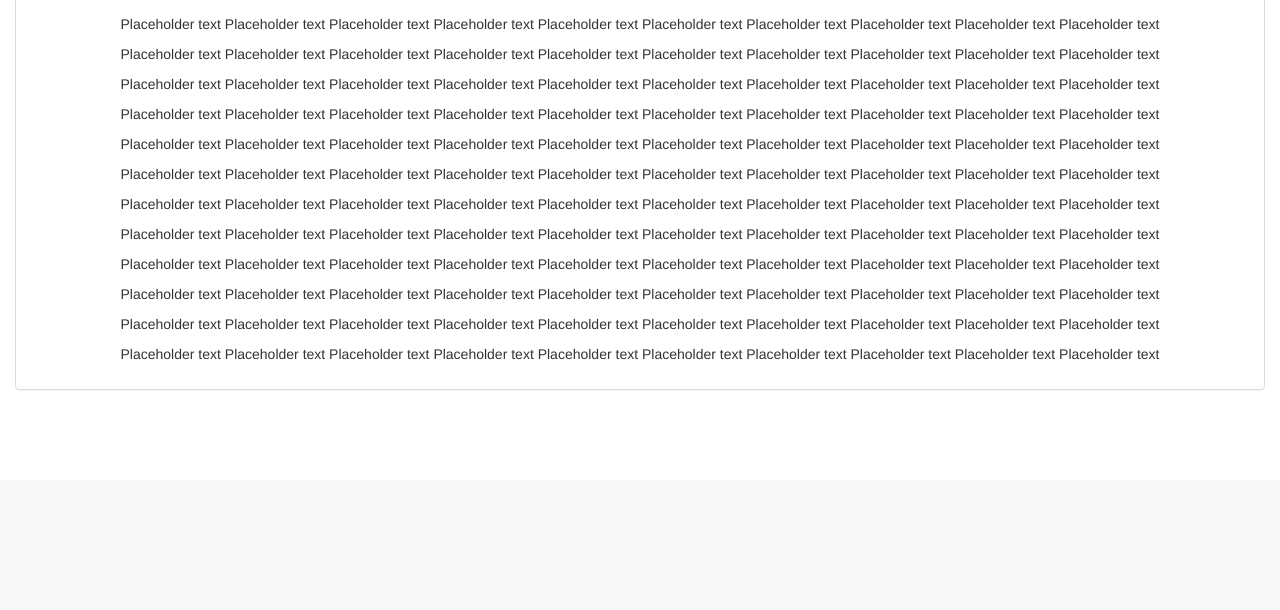
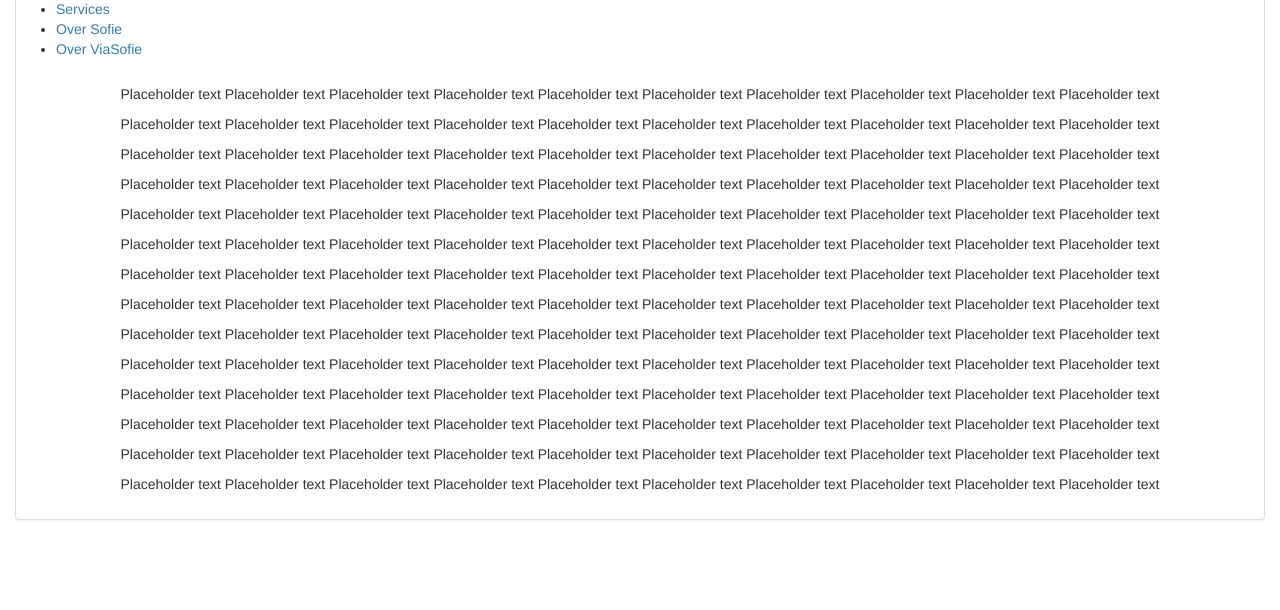
Before and after one commit to oliviervanbulck/viasofie, a Django app: page /about/ in a window 1280 px wide. Shown: the part 495-1105 px from the top of the page. Before the commit the page ends 885 px from the top, so only its background shows below. Run offline with Django 3.2, Linux system fonts and the light colour scheme; some libraries are stand-ins or nearby versions.

Commit message:
sidemenu

```diff
--- a/ViaSofie/ViaSofie/templates/ViaSofie/about.html
+++ b/ViaSofie/ViaSofie/templates/ViaSofie/about.html
@@ -1,10 +1,46 @@
 {% extends "ViaSofie/master2.html" %}
 {% block content %}
+
+#cssmenu {
+  background: #333;
+  list-style: none;
+  margin: 0;
+  padding: 0;
+  width: 12em;
+}
+#cssmenu li {
+  font: 67.5% "Lucida Sans Unicode", "Bitstream Vera Sans", "Trebuchet Unicode MS", "Lucida Grande", Verdana, Helvetica, sans-serif;
+  margin: 0;
+  padding: 0;
+  list-style: none;
+}
+#cssmenu a {
+  background: #333;
+  border-bottom: 1px solid #393939;
+  color: #ccc;
+  display: block;
+  margin: 0;
+  padding: 8px 12px;
+  text-decoration: none;
+  font-weight: normal;
+}
+#cssmenu a:hover {
+  background: #2580a2 url("images/hover.gif") left center no-repeat;
+  color: #fff;
+  padding-bottom: 8px;
+}
+
 <div class="container-fluid bg-2 text-right ">
     <div class="panel panel-default">
         <img src="./Images/placeholder.png" alt="profile"
              style="width:304px;height:228px;padding-right: 15px;padding-top: 15px;">
-
+		<div id='cssmenu' style="text-align: left">
+			<ul>
+				<li class='active'><a href='#'><span>Services</span></a></li>
+				<li><a href='#'><span>Over Sofie</span></a></li>
+				<li class='last'><a href='#'><span>Over ViaSofie</span></a></li>
+			</ul>
+		</div>
         <div class="panel-body text-center">
             <p>Placeholder text Placeholder text Placeholder text Placeholder text Placeholder text Placeholder text
                 Placeholder text Placeholder text Placeholder text Placeholder text</p>
```
